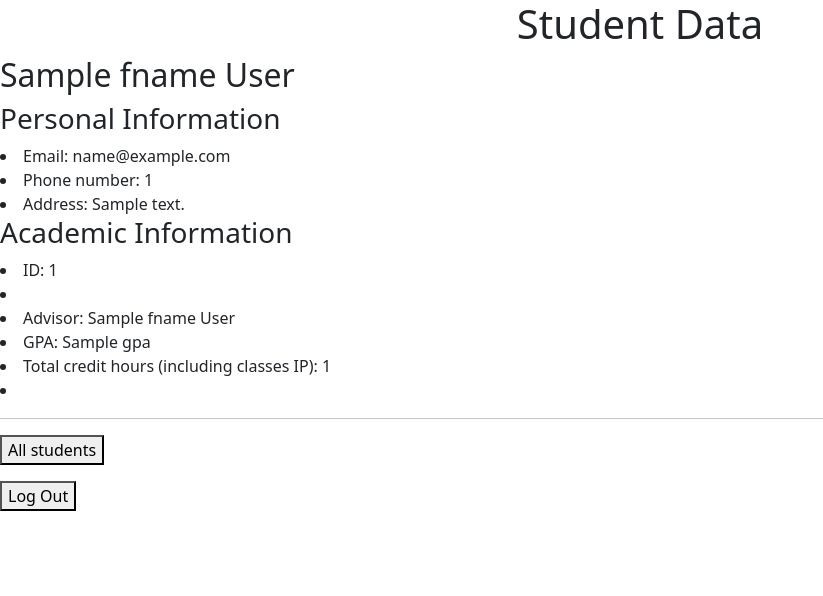
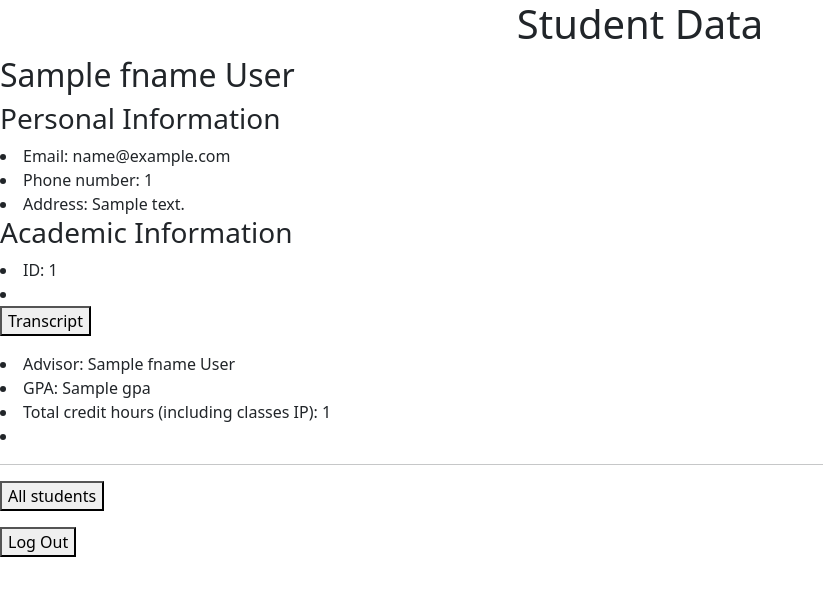
Before and after one commit to Olamide-Treasure/School-System, a Flask app: template templates/student_data.html in a window 1280 px wide. Shown: the top 596 px of the page, without its empty margins (0-823 px from the left). Run offline with Flask 2, Linux system fonts and the light colour scheme; the template is opened without the code that fills it: most values are stand-ins (such as "Sample title", 1, 10 or a date in 2020).

Commit message:
Update student_data.html

```diff
--- a/templates/student_data.html
+++ b/templates/student_data.html
@@ -28,6 +28,11 @@
                 {% endif %}
             </li>
           {% endif%}
+
+            <form action = "/coursehist/{{student_id}}" method = "POST">
+              <button type="submit">Transcript</button>
+              </form>
+
     </li>
     <li> Advisor: {{student_info[6][0]['fname']}} {{student_info[6][0]['lname']}}
         {% if student_info[6][0]['fname'] == 'N/A': %}
```
